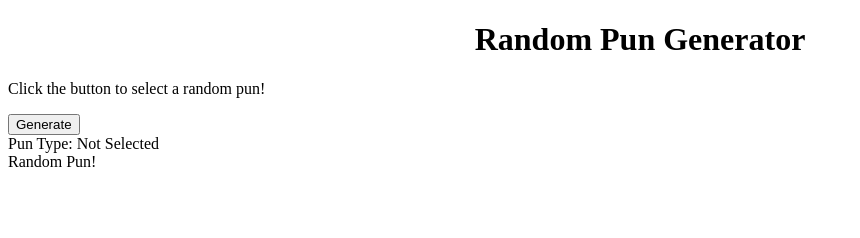
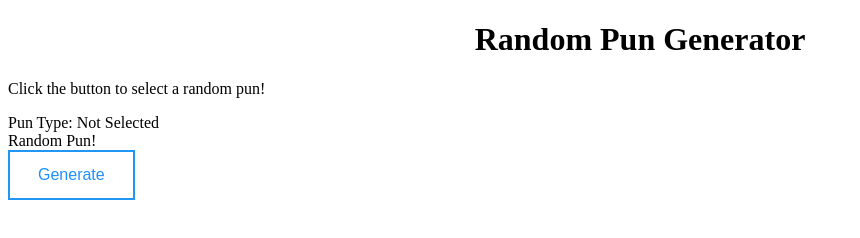
Before and after one commit to lewismunday/pun-generator, a plain HTML site: page index.html in a window 1280 px wide. Shown: the whole page, without its empty margins (0-860 px from the left). Drawn offline with Linux system fonts and the light colour scheme.

Commit message:
Added styling

```diff
--- a/index.html
+++ b/index.html
@@ -12,10 +12,9 @@
     <h1>Random Pun Generator</h1>
 
     <p>Click the button to select a random pun!</p>
-
-    <button onclick="generator(punTypes[randomSelection])">Generate</button>
     <div id="punType">Pun Type: Not Selected</div>
     <div id="randomPun">Random Pun!</div>
+    <button class="btn default" onclick="generator(punTypes[randomSelection])">Generate</button>
 
   </body>
 </html>
--- a/style.css
+++ b/style.css
@@ -6,3 +6,22 @@ h1 {
     color: black;
     text-align: center;
 }
+
+.btn {
+    border: 2px solid black;
+    background-color: white;
+    color: black;
+    padding: 14px 28px;
+    font-size: 16px;
+    cursor: pointer;
+}
+
+.default {
+    border-color: #2196F3;
+    color: dodgerblue
+  }
+
+  .default:hover {
+    background: #2196F3;
+    color: white;
+  }
```
